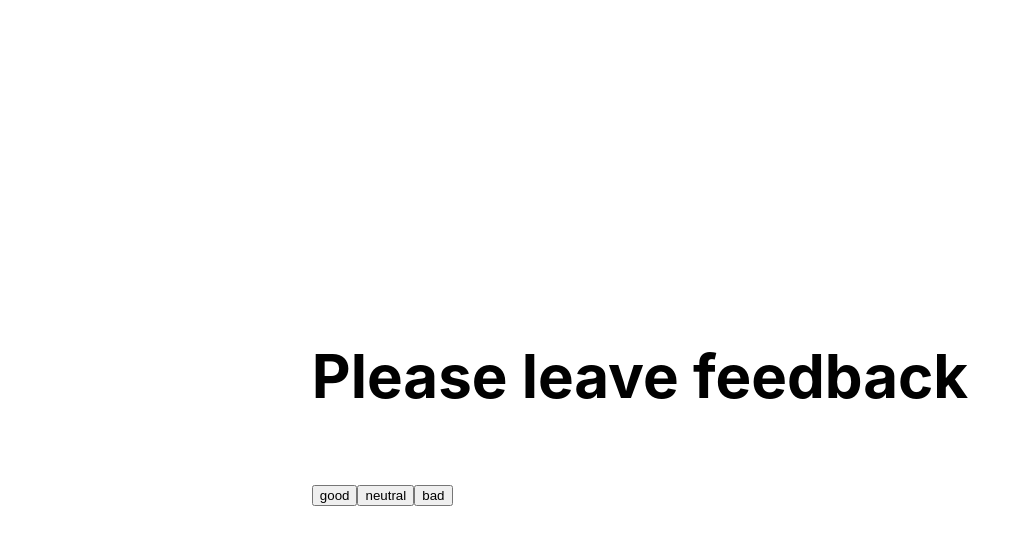
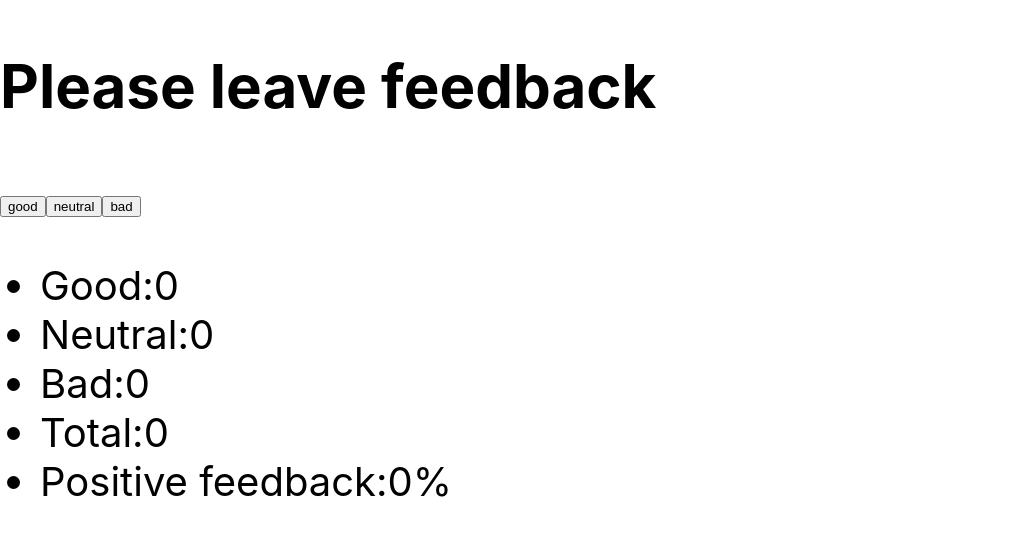
Before and after one commit to Loboda-Anna/goit-react-hw-02-feedback, a React (Create React App) app: page / in a window 1280 px wide. Shown: the top 544 px of the page, without its empty margins (0-1030 px from the left). Built offline with nearby package versions, Linux system fonts and the light colour scheme.

Commit message:
update App.jsx

```diff
--- a/src/components/App.jsx
+++ b/src/components/App.jsx
@@ -1,20 +1,66 @@
-import { FeedbackBtns } from './FeedbackBtns';
+import { Component } from 'react';
+import { FeedbackOptions } from './FeedbackOptions';
 import { Statistics } from './Statistics';
 
-export const App = () => {
+export class App extends Component {
+  static defaultProps = {
+    good: 0,
+    neutral: 0,
+    bad: 0,
+  };
+
+  static propTypes = {};
+
+  state = {
+    good: 0,
+    neutral: 0,
+    bad: 0,
+  };
+
+  onLeaveFeedback = e => {
+    const { target } = e;
+    const btnName = target.id;
+    this.setState(prevState => ({
+      [btnName]: prevState[btnName] + 1,
+    }));
+  };
+
+  countTotalFeedback = () => {
+    return Object.values(this.state).reduce((previousValue, value) => {
+      return previousValue + value;
+    }, 0);
+  };
+  countPositiveFeedbackPercentage = () => {
+    const total = this.countTotalFeedback();
+    const positive = this.state.good;
+    const positivePercentage = Math.round((positive * 100) / total);
+    if (total > 0) {
+      return positivePercentage;
+    }
+  };
+  render() {
     return (
       <div
         style={{
           height: '100vh',
-        display: 'flex',
           justifyContent: 'center',
           alignItems: 'center',
           fontSize: 40,
-        color: '#010101'
+          color: '#010101',
         }}
       >
-      <FeedbackBtns />
-      <Statistics/>
+        <FeedbackOptions
+          options={this.state}
+          onLeaveFeedback={this.onLeaveFeedback}
+        />
+        <Statistics
+          good={this.state.good}
+          neutral={this.state.neutral}
+          bad={this.state.bad}
+          total={this.countTotalFeedback()}
+          positivePercentage={this.countPositiveFeedbackPercentage()}
+        />
       </div>
     );
-};
+  }
+}
--- a/src/components/FeedbackBtns.jsx
+++ /dev/null
@@ -1,26 +0,0 @@
-import { Component } from 'react';
-
-export class FeedbackBtns extends Component {
-  static defaultProps = {};
-
-  static propTypes = {};
-
-  state = {
-    good: 0,
-    neutral: 0,
-    bad: 0,
-  };
-  render() {
-    return (
-      <div>
-        <h2>Please leave feedback</h2>
-        <div>{this.renderMarkup()}</div>
-      </div>
-    );
-  }
-
-  renderMarkup = () => {
-    const btnsNames = Object.keys(this.state);
-    return btnsNames.map(btn => <button key={[btn]}>{btn}</button>);
-  };
-}
--- /dev/null
+++ b/src/components/FeedbackOptions.jsx
@@ -0,0 +1,24 @@
+import { Component } from 'react';
+
+export class FeedbackOptions extends Component {
+  static defaultProps = {};
+
+  static propTypes = {};
+
+  renderMarkup = () => {
+    const btnsNames = Object.keys(this.props.options);
+    return btnsNames.map(label => (
+      <button key={label} id={label} onClick={this.props.onLeaveFeedback}>
+        {label}
+      </button>
+    ));
+  };
+  render() {
+    return (
+      <div>
+        <h2>Please leave feedback</h2>
+        <div>{this.renderMarkup()}</div>
+      </div>
+    );
+  }
+}
--- a/src/components/Statistics.jsx
+++ b/src/components/Statistics.jsx
@@ -1,3 +1,19 @@
-export const Statistics = () => {
+import { Component } from 'react';
 
+export class Statistics extends Component {
+  static defaultProps = {
+    positivePercentage:0,
+  };
+  render() {
+    const { good, neutral, bad, total, positivePercentage } = this.props;
+    return (
+      <ul>
+        <li>Good:{good}</li>
+        <li>Neutral:{neutral}</li>
+        <li>Bad:{bad}</li>
+        <li>Total:{total}</li>
+        <li>Positive feedback:{positivePercentage}%</li>
+      </ul>
+    );
+  }
 }
```
Lines whose indentation alone changed are shown as unchanged.
